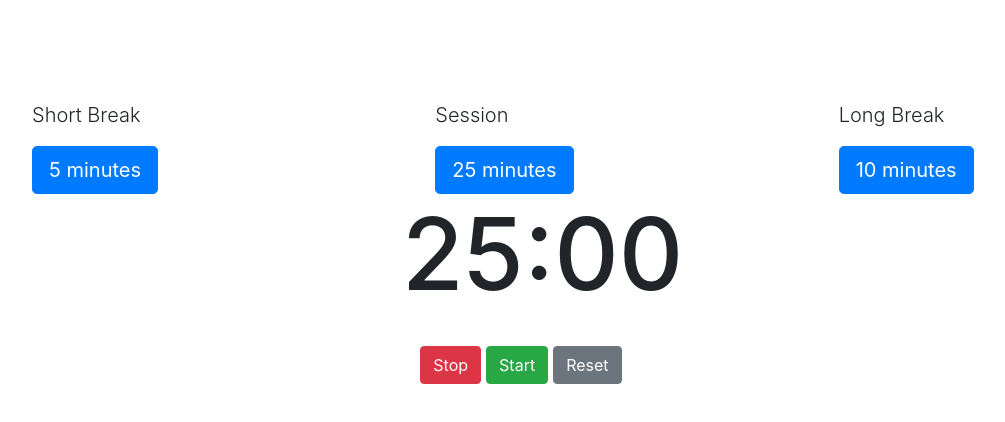
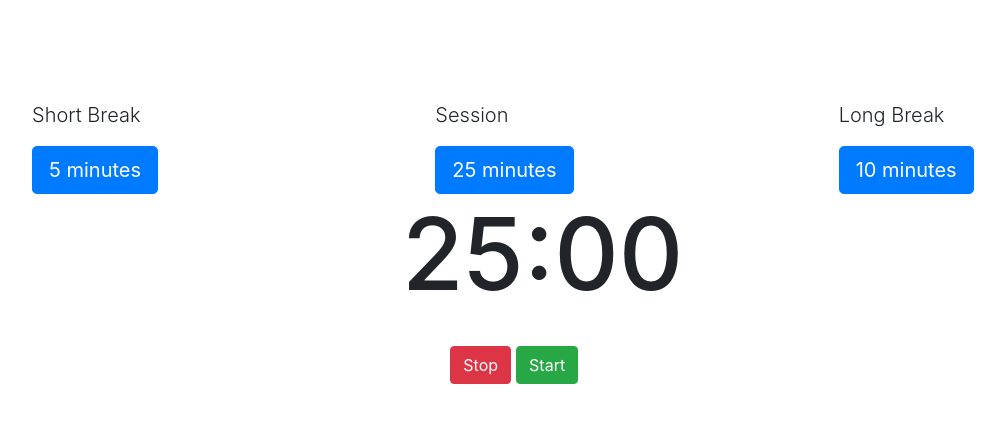
Before and after one commit to pasDamola/ReactPomodoro, a React (Create React App) app in the folder pomodoro/: page / in a window 1280 px wide. Shown: the top 422 px of the page, without its empty margins (68-1073 px from the left). Built offline with nearby package versions, Linux system fonts and the light colour scheme.

Commit message:
Removed reset button

```diff
--- a/pomodoro/src/App.js
+++ b/pomodoro/src/App.js
@@ -11,7 +11,7 @@ class Timer extends React.Component {
 
     return (
       <div>
-        <h1 style={{ fontSize: 100 }}>{this.props.time}:00</h1>
+        <h1 style={{ fontSize: 100 }}>{this.props.time }:00</h1>
 
       </div>
     );
@@ -82,32 +82,32 @@ class StartButton extends React.Component {
 class StopButton extends React.Component {
   render() {
     return (
-      <div style={{ marginRight: 5 }}>
+      <div style={{ marginRight: 5, marginLeft:30 }}>
         <button className="btn btn-danger" onClick={this.props.stopCountDown}>Stop</button>
       </div>
     );
   }
 }
 
-class ResetButton extends React.Component {
-  render() {
-    return (
-      <div>
-        <button className="btn btn-secondary" onClick={this.props.resetSession}>Reset</button>
-      </div>
-    );
-  }
+// class ResetButton extends React.Component {
+//   render() {
+//     return (
+//       <div>
+//         <button className="btn btn-secondary" onClick={this.props.resetSession}>Reset</button>
+//       </div>
+//     );
+//   }
 
 
-}
+// }
 
 class Pomodoro extends React.Component {
   constructor(props) {
     super(props);
     this.state = {
       time : 25,
-      secondsRemaining : '',
-      minutes : '',
+      longBreakTime : 10,
+      shortBreakTime : '05',
 
     }
     this.intervalHandle;
@@ -117,8 +117,6 @@ class Pomodoro extends React.Component {
     this.startCountDown = this.startCountDown.bind(this);
     this.stopCountDown = this.stopCountDown.bind(this);
     this.resetSession = this.resetSession.bind(this);
-    this.resetShortBreak = this.resetShortBreak.bind(this);
-    this.resetLongBreak = this.resetLongBreak.bind(this);
     this.tick = this.tick.bind(this);
 
   }
@@ -151,22 +149,9 @@ class Pomodoro extends React.Component {
   }
 
   resetSession(){
-    this.setState({
-      time : 25
-    })
+
   }
 
-  resetShortBreak(){
-    this.setState({
-      time : '05'
-    })
-  }
-
-  resetLongBreak(){
-    this.setState({
-      time : 10
-    })
-  }
 
   shortBreak(){
     this.setState({
@@ -190,6 +175,7 @@ class Pomodoro extends React.Component {
 
 
   render() {
+
     return (
       <div>
         <div class="row" style={{ paddingTop: 100, paddingLeft:100 }}>
@@ -201,7 +187,7 @@ class Pomodoro extends React.Component {
         <div class="row" style={{ paddingLeft: 50 }}>
           <div class="col-md-4"></div>
           <div class="col-md-4">
-            <Timer time={this.state.time} />
+            <Timer time={this.state.time}  />
           </div>
         </div>
         <div class="row">&nbsp;</div>
@@ -209,11 +195,12 @@ class Pomodoro extends React.Component {
           <div class="col-md-4"></div>
           <StopButton stopCountDown={this.stopCountDown}/>
           <StartButton startCountDown={this.startCountDown} />
-          <ResetButton resetSession={this.resetSession} resetLongBreak={this.resetLongBreak} resetShortBreak={this.resetShortBreak}/>
+          {/* <ResetButton resetSession={this.resetSession}/> */}
 
         </div>
       </div>
     );
+
   }
 
 }
```
